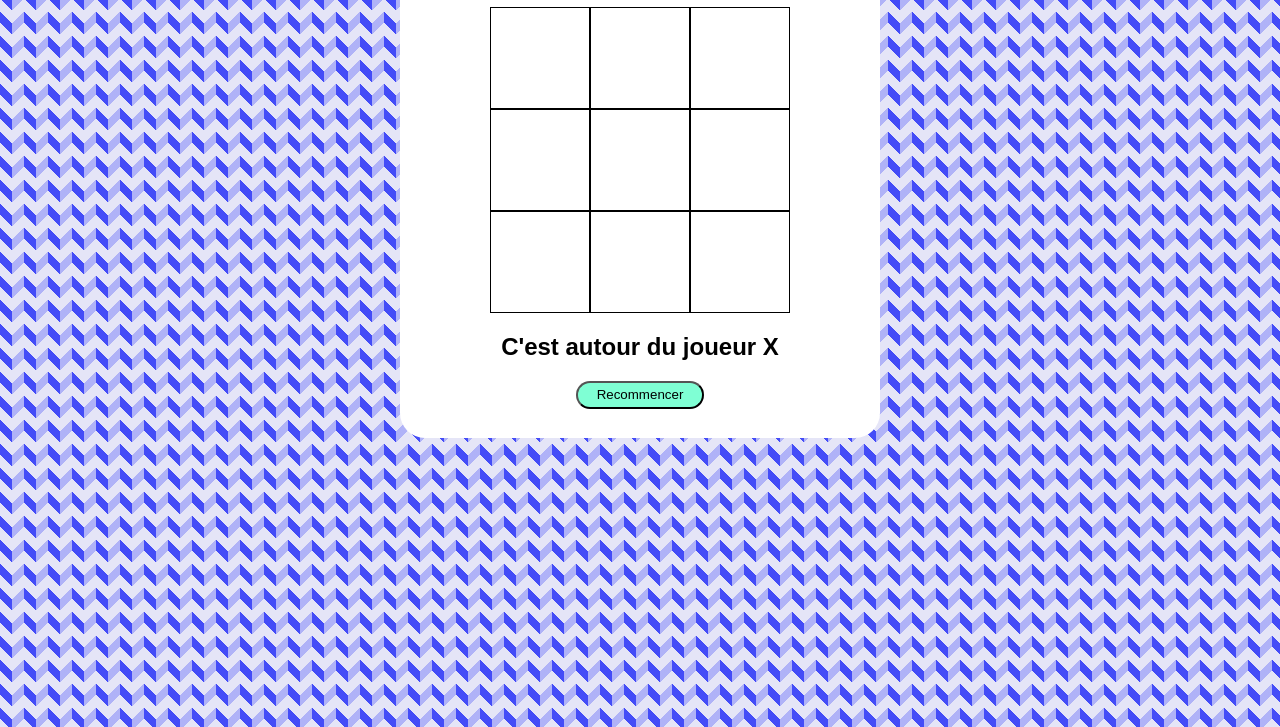
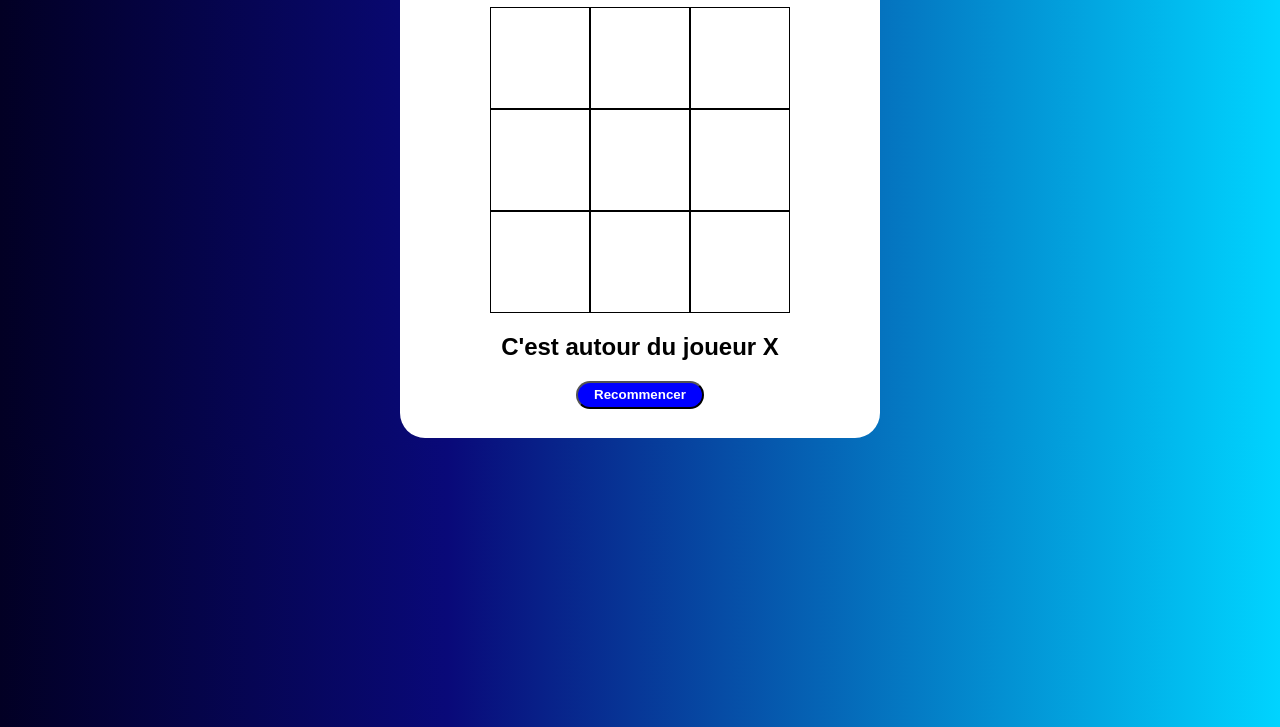
Before and after one commit to Markohh9/Markohh9-Projet-Perso-n-2-TicTacToe, a plain HTML site: page index.html in a window 1280 px wide. Shown: the part 73-800 px from the top of the page. Drawn offline with Linux system fonts and the light colour scheme.

Commit message:
edditing the background

```diff
--- a/css/style.css
+++ b/css/style.css
@@ -9,8 +9,7 @@ body {
     font-family: 'Kanit', sans-serif;
     background-color: #e5e5f7;
 opacity: 1;
-background: linear-gradient(135deg, #444cf755 25%, transparent 25%) -12px 0/ 24px 24px, linear-gradient(225deg, #444cf7 25%, transparent 25%) -12px 0/ 24px 24px, linear-gradient(315deg, #444cf755 25%, transparent 25%) 0px 0/ 24px 24px, linear-gradient(45deg, #444cf7 25%, #e5e5f7 25%) 0px 0/ 24px 24px;
-}
+background: linear-gradient(90deg, rgba(2,0,36,1) 0%, rgba(9,9,121,1) 35%, rgba(0,212,255,1) 100%);}
 
 .game{
     width: 480px;
@@ -42,7 +41,9 @@ background: linear-gradient(135deg, #444cf755 25%, transparent 25%) -12px 0/ 24p
     border-radius: 25px;
     width: 128px;
     height: 28px;
-    background-color: aquamarine;
+    background-color: blue;
+    color: white;
+    font-weight: 600;
 }
 
 #recommencer:hover {
```
